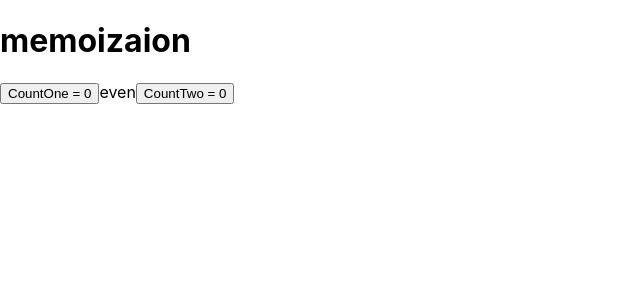
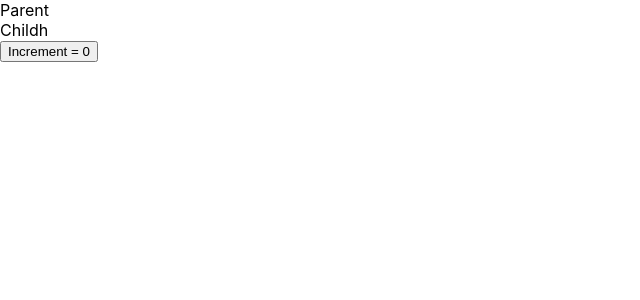
Before and after one commit to saini9485/React-Interview_Questions, a React (Create React App) app: page / in a window 1280 px wide. Shown: the top 300 px of the page, without its empty margins (0-640 px from the left). Built offline with nearby package versions, Linux system fonts and the light colour scheme.

Commit message:
useCallback

```diff
--- a/src/App.js
+++ b/src/App.js
@@ -4,14 +4,11 @@
 // import { StopWatch } from './components/StopWatch';
 // import { CurrentTime } from './components/CurrentTime';
 // import { UseMemoUsecallBack } from './components/UseMemoUsecallBack';
-import { UseMemo } from './components/UseMemo';
+// import { UseMemo } from './components/UseMemo';
+import { Parent } from './useCallBack/Parent';
 
 
 import './App.css';
-
-
-
-
 
 function App() {
   return (
@@ -22,7 +19,8 @@ function App() {
       {/* <StopWatch/> */}
       {/* <CurrentTime/> */}
       {/* <UseMemoUsecallBack/> */}
-      <UseMemo/>
+      {/* <UseMemo/> */}
+      <Parent/>
     </div>
 
 
--- /dev/null
+++ b/src/useCallBack/Child.jsx
@@ -0,0 +1,14 @@
+import React,{memo} from 'react'
+
+ function  Child({countTwo, fun}) {
+
+console.log("child Component")
+  return (
+    <div>Child
+        {countTwo}
+        {fun}
+    </div>
+  )
+}
+
+export default memo(Child)
--- /dev/null
+++ b/src/useCallBack/Parent.jsx
@@ -0,0 +1,23 @@
+import React, { useCallback, useState } from 'react'
+import  Child  from './Child'
+
+export  function Parent() {
+const[countOne, setCountOne] = useState(0)
+const[countTwo, setCountTwo] = useState(["h"])
+
+const handleCountOne = () =>{
+    setCountOne(countOne+1)
+}
+
+const fun = useCallback(()=>{
+    console.log("Callback")
+},countTwo)
+
+  return (
+    <div>
+        Parent
+        <Child countTwo ={countTwo} fun ={fun}/>
+        <button onClick={handleCountOne}>Increment = {countOne}</button>
+        </div>
+  )
+}
```
